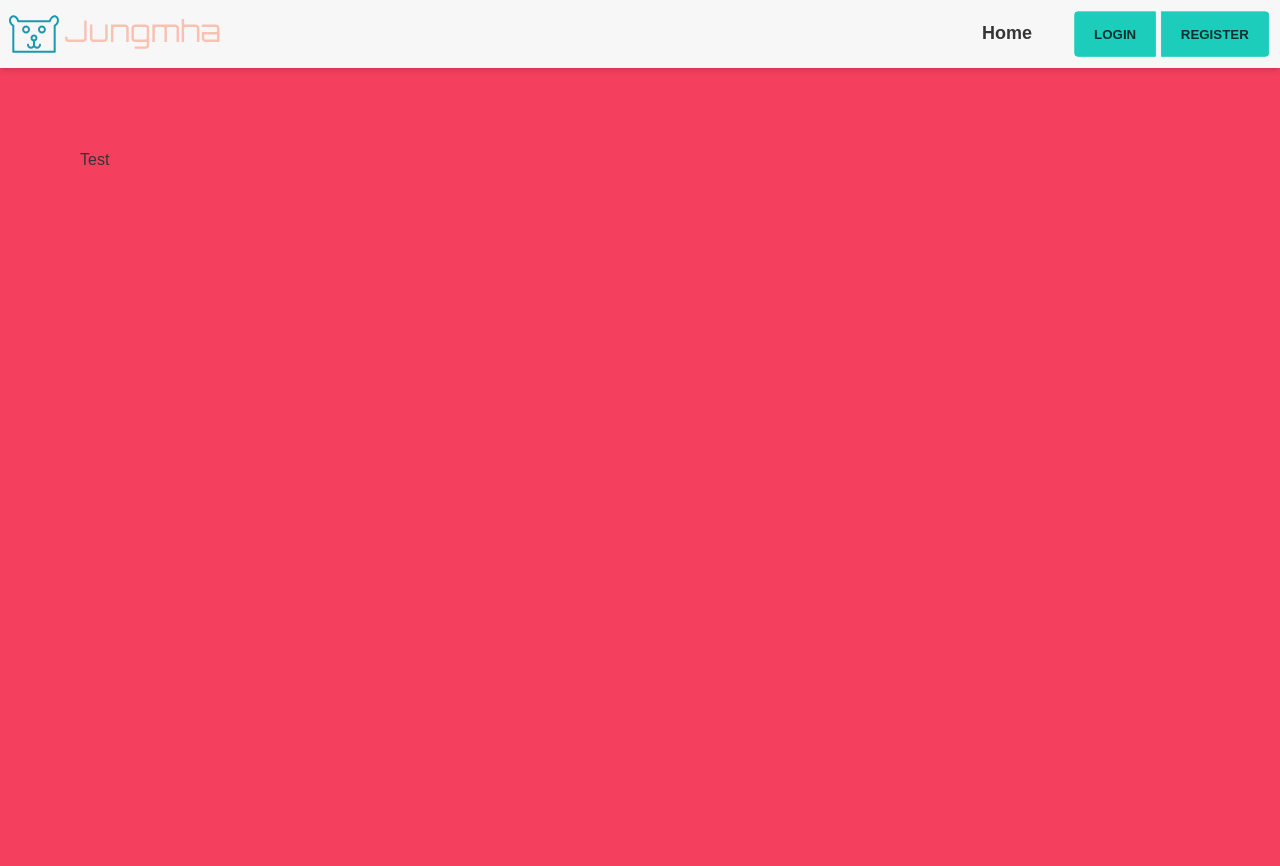
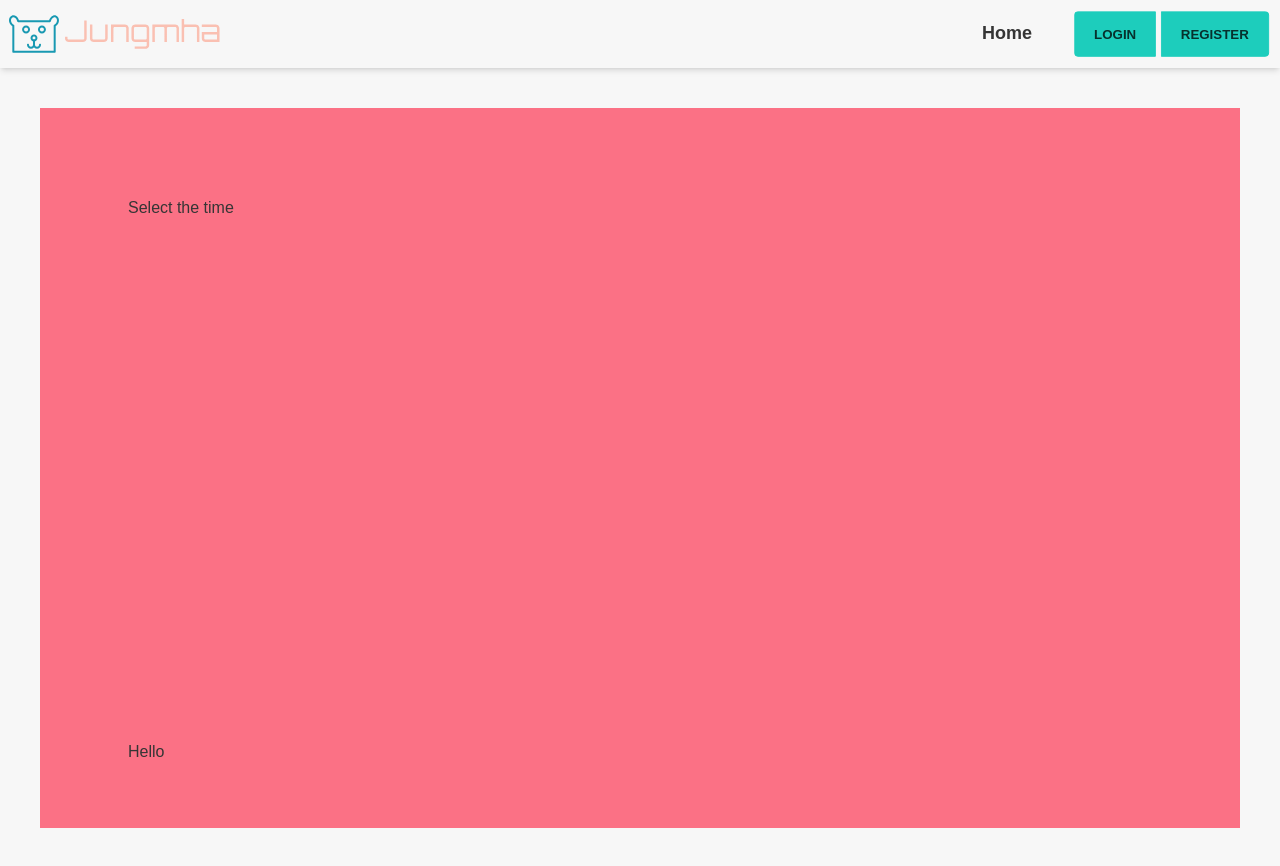
Before and after one commit to rushmi0/Jungmha, a React (Vite) app: page /booking in a window 1280 px wide. Built offline with nearby package versions, Linux system fonts and the light colour scheme.

Commit message:
Fixed Signup where data not update

```diff
--- a/src/components/Booking/Booking.jsx
+++ b/src/components/Booking/Booking.jsx
@@ -3,9 +3,15 @@ import classes from './Booking.module.css'
 function Booking() {
     return (
         <>
-            <div className="p-10 bg-rose-500 h-screen w-full">
-                <div className="container mx-auto bg-[#7F7F7] p-10 ">
-                    Test
+            <div className="p-10 bg-[#f7f7f7] h-screen w-full">
+                <div className="container mx-auto bg-rose-400 p-10 h-full">
+                    <div className="p-12 h-full">
+                        <h1>Select the time</h1>
+                        <div className="flex justify-between items-end h-full">
+                            <p>Hello</p>
+                        </div>
+                    </div>
+
                 </div>
             </div>
         </>
--- a/src/components/Home/CaretakerCard.jsx
+++ b/src/components/Home/CaretakerCard.jsx
@@ -127,7 +127,7 @@ function CaretakerCard({name, price, location, verify}) {
                                             </div>
                                             <div className="flex justify-end w-full">
                                                 <a className='btn bg-[#45BBBD] text-xl text-[#f7f7f7] border-0 rounded hover:bg-[#A6E2E3] hover:text-[#064E5C] mt-3 font-medium '
-                                                   href="#caretaker">View Details</a>
+                                                   href="/booking">View Details</a>
                                             </div>
                                         </div>
                                     </div>
--- a/src/components/UserSignUp.jsx
+++ b/src/components/UserSignUp.jsx
@@ -145,7 +145,8 @@ function UserSignUp() {
                 console.log("User Info: ", res.data);
                 userToken = JSON.stringify(res.data);
                 localStorage.setItem("user-token", userToken);
-                localStorage.setItem("shared-key", sharedKey);
+                localStorage.setItem("private-key", privateKey);
+                localStorage.setItem("type", "Normal");
                 toHome();
             }).catch((err) => console.log(err));
         } else {
```
